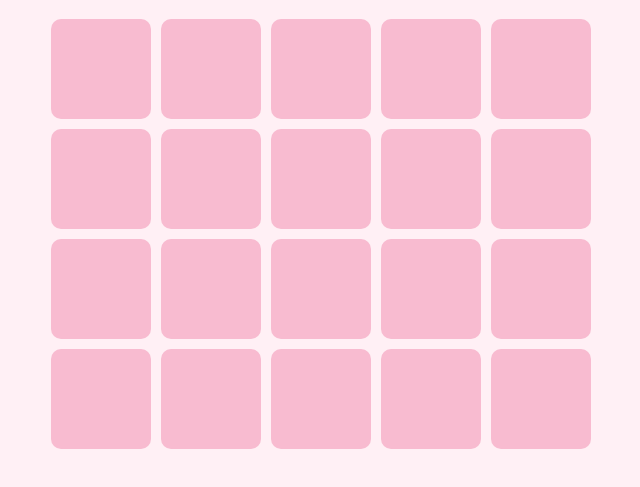
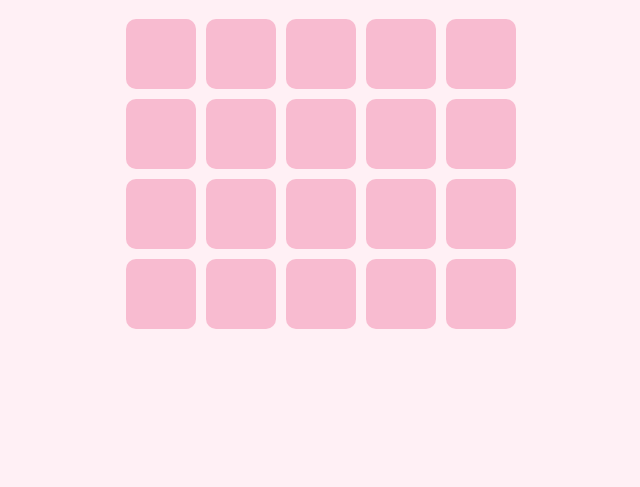
Before and after one commit to mariocae/jogomemoria, a plain HTML site: page index.html in a window 1280 px wide. Shown: the part 89-576 px from the top of the page, without its empty margins (319-959 px from the left). Drawn offline with Linux system fonts and the light colour scheme.

Commit message:
Update index.html

```diff
--- a/index.html
+++ b/index.html
@@ -16,14 +16,14 @@
     }
     #game-board {
       display: grid;
-      grid-template-columns: repeat(5, 100px);
+      grid-template-columns: repeat(5, 70px);
       gap: 10px;
       justify-content: center;
       margin-top: 20px;
     }
     .card {
-      width: 100px;
-      height: 100px;
+      width: 70px;
+      height: 70px;
       border-radius: 10px;
       background-color: #f8bbd0;
       display: flex;
```
